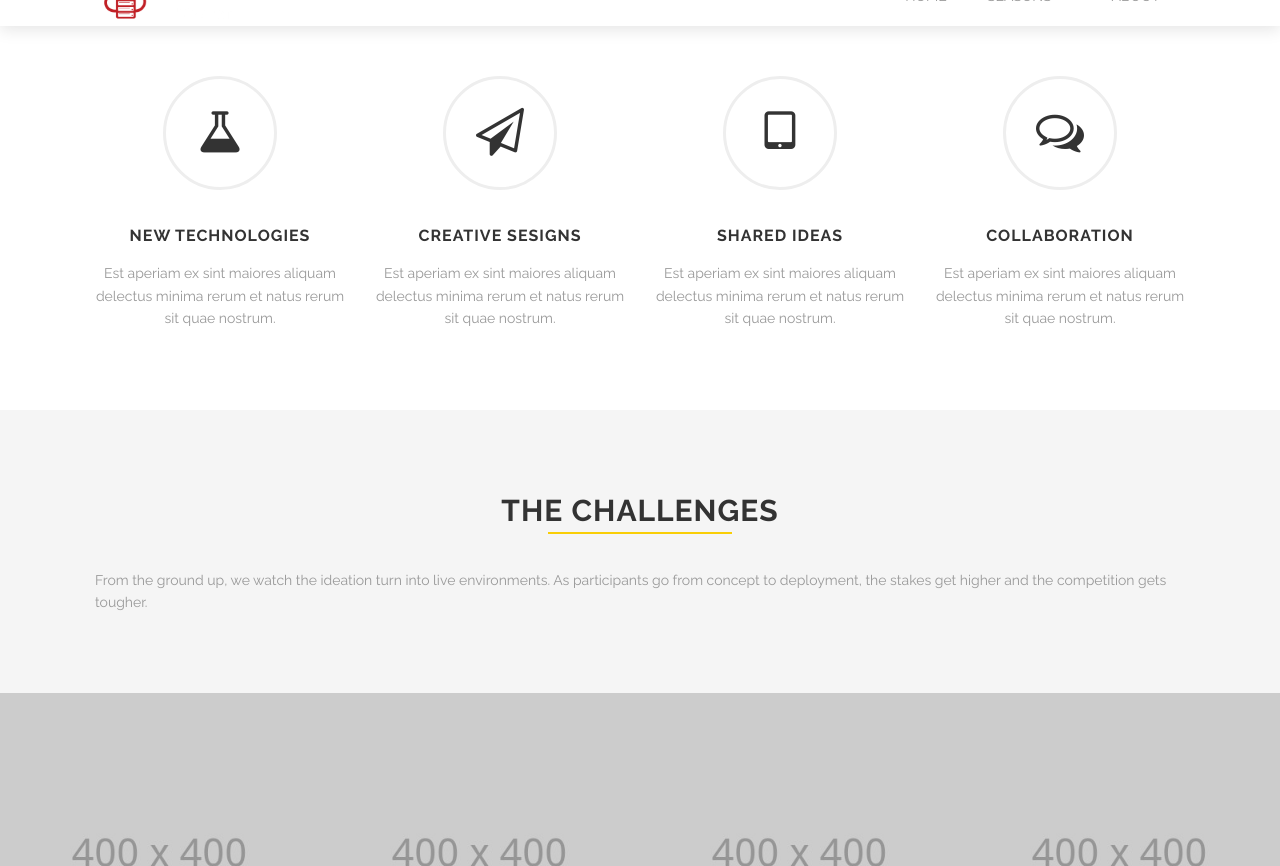
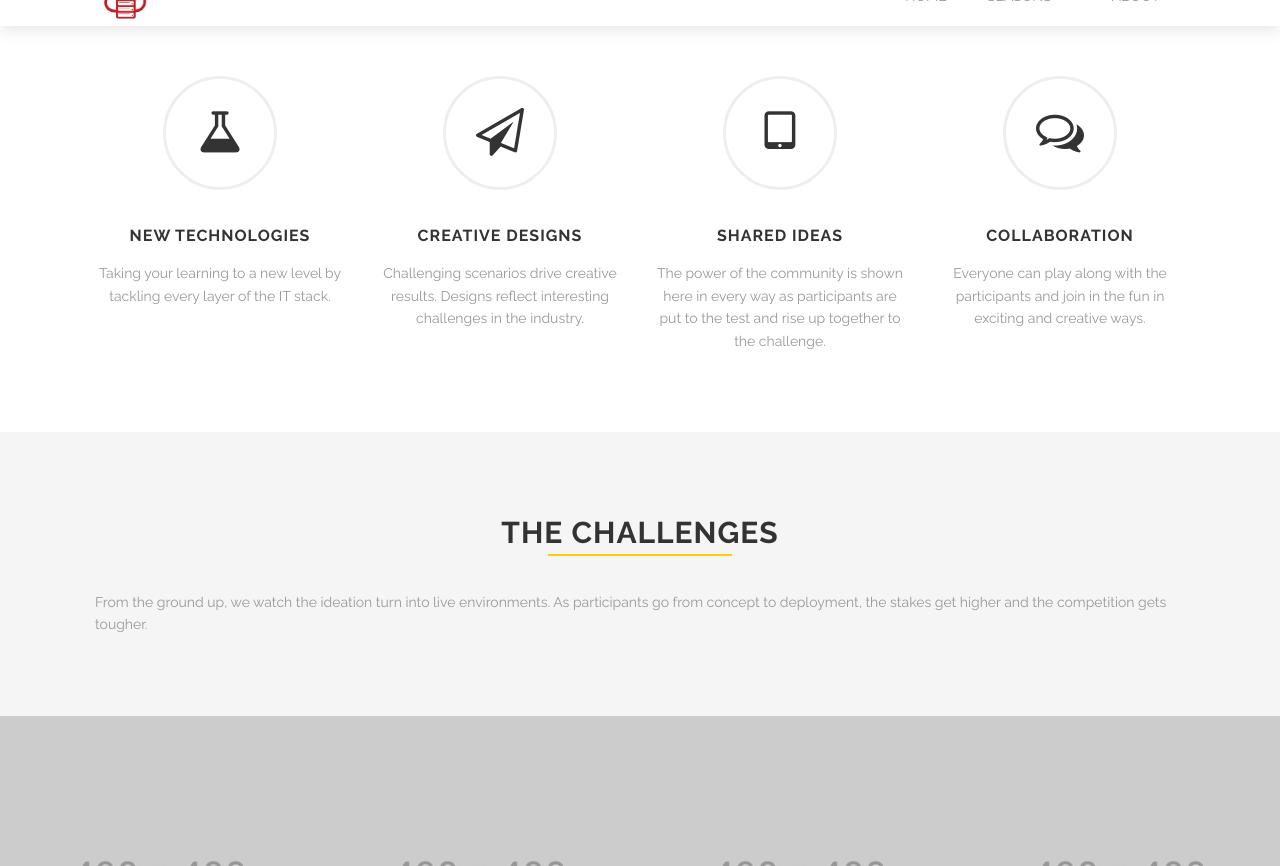
Before and after one commit to VirtualDesignMaster/virtualdesignmaster.github.io, a Jekyll site: the page built from index.html, in a window 1280 px wide and 900 px high, scrolled down 720 px, cut to the strip 34-900 px from the top of the window. Built offline with Jekyll 4.4.1, drawn with Linux system fonts in a browser that asks for light colours.

Commit message:
adding index content

```diff
--- a/index.html
+++ b/index.html
@@ -161,16 +161,16 @@ milestones:
 
 <div class="row">
   <div class="medium-3 large-3 columns">
-    {% include icon-text.html title='New Technologies' desc='Est aperiam ex sint maiores aliquam delectus minima rerum et natus rerum sit quae nostrum.' icon_class='fa fa-flask' delay='0' shape_class='icon-text-circle' %}
+    {% include icon-text.html title='New Technologies' desc='Taking your learning to a new level by tackling every layer of the IT stack.' icon_class='fa fa-flask' delay='0' shape_class='icon-text-circle' %}
   </div>
   <div class="medium-3 large-3 columns">
-    {% include icon-text.html title='Creative Sesigns' desc='Est aperiam ex sint maiores aliquam delectus minima rerum et natus rerum sit quae nostrum.' icon_class='fa fa-paper-plane-o' delay='200' shape_class='icon-text-circle' %}
+    {% include icon-text.html title='Creative Designs' desc='Challenging scenarios drive creative results. Designs reflect interesting challenges in the industry.' icon_class='fa fa-paper-plane-o' delay='200' shape_class='icon-text-circle' %}
   </div>
   <div class="medium-3 large-3 columns">
-    {% include icon-text.html title='Shared Ideas' desc='Est aperiam ex sint maiores aliquam delectus minima rerum et natus rerum sit quae nostrum.' icon_class='fa fa-tablet' delay='400' shape_class='icon-text-circle' %}
+    {% include icon-text.html title='Shared Ideas' desc='The power of the community is shown here in every way as participants are put to the test and rise up together to the challenge.' icon_class='fa fa-tablet' delay='400' shape_class='icon-text-circle' %}
   </div>
   <div class="medium-3 large-3 columns">
-    {% include icon-text.html title='Collaboration' desc='Est aperiam ex sint maiores aliquam delectus minima rerum et natus rerum sit quae nostrum.' icon_class='fa fa-comments-o' delay='600' shape_class='icon-text-circle' %}
+    {% include icon-text.html title='Collaboration' desc='Everyone can play along with the participants and join in the fun in exciting and creative ways.' icon_class='fa fa-comments-o' delay='600' shape_class='icon-text-circle' %}
   </div>
 </div>
 
```
